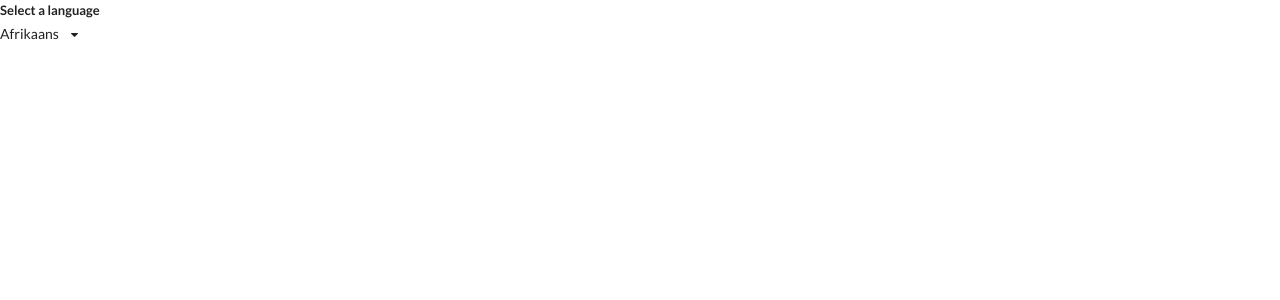
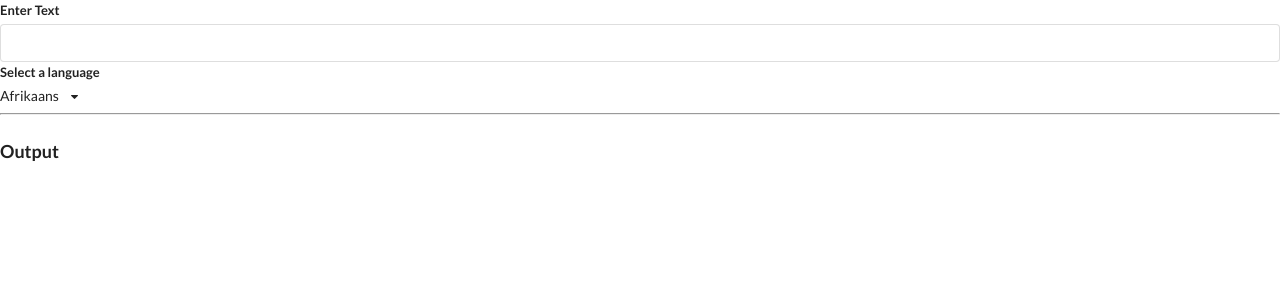
Before and after one commit to sheridp2/react-widget, a React (Create React App) app: page / in a window 1280 px wide. Shown: the top 300 px of the page. Built offline with nearby package versions, Linux system fonts and the light colour scheme.

Commit message:
convert component created

```diff
--- /dev/null
+++ b/src/components/Convert.js
@@ -0,0 +1,11 @@
+import React, { useState, useEffect } from 'react'
+
+const Convert = ({ language, text }) =>{
+  useEffect (() =>{
+    console.log('new lang or text');
+  }, [language, text])
+
+  return <div></div>
+}
+
+export default Convert
--- a/src/components/Dropdown.js
+++ b/src/components/Dropdown.js
@@ -37,7 +37,7 @@
 
   return(
     <div ref={ref} className="ui form">
-      <div className= "field">
+      <div className="field">
         <label className="label">{label}</label>
         <div onClick={() => setOpen(!open)} className={`ui seletion dropdown ${open ? 'visible active' : ''}`}>
           <div className="text">{selected.label}</div>
--- a/src/components/Translate.js
+++ b/src/components/Translate.js
@@ -1,5 +1,7 @@
 import React , { useState } from 'react'
 import Dropdown from './Dropdown'
+import Convert from './Convert'
+
 
 const options = [
   {
@@ -18,14 +20,25 @@
 
 const Translate = () => {
   const [language, setLanguage] = useState(options[0])
+  const [text, setText] = useState('')
 
   return(
     <div>
+      <div className="ui form">
+        <div className="field">
+        <label>Enter Text</label>
+          <input value={text} onChange={(e) => setText(e.target.value)}/>
+        </div>
+      </div>
       <Dropdown
         label="Select a language"
         selected={language}
         onSelectedChange={setLanguage}
-        options={options} />
+        options={options}
+      />
+    <hr />
+    <h3 className="ui header">Output</h3>
+    <Convert text={text} language={language}/>
     </div>
   );
 }
```
